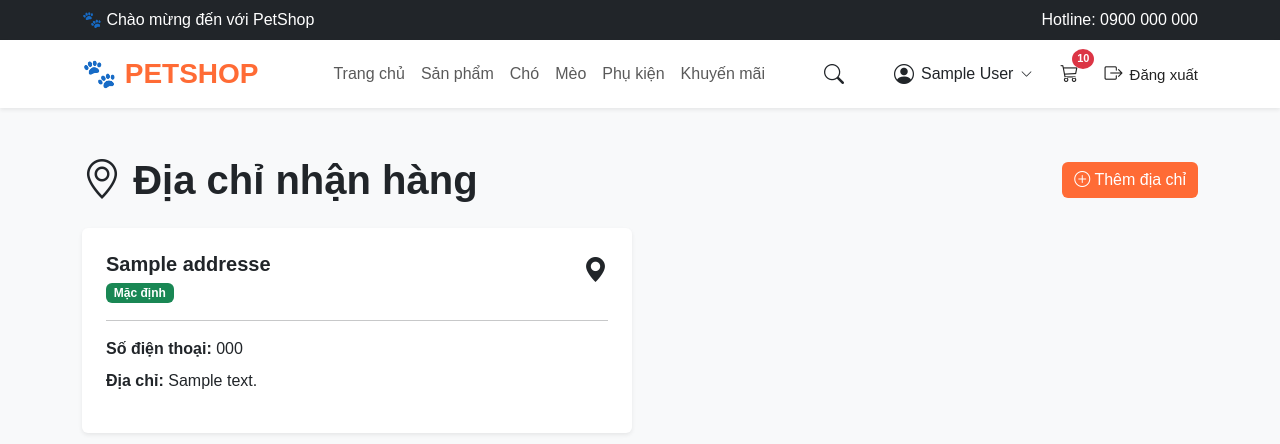
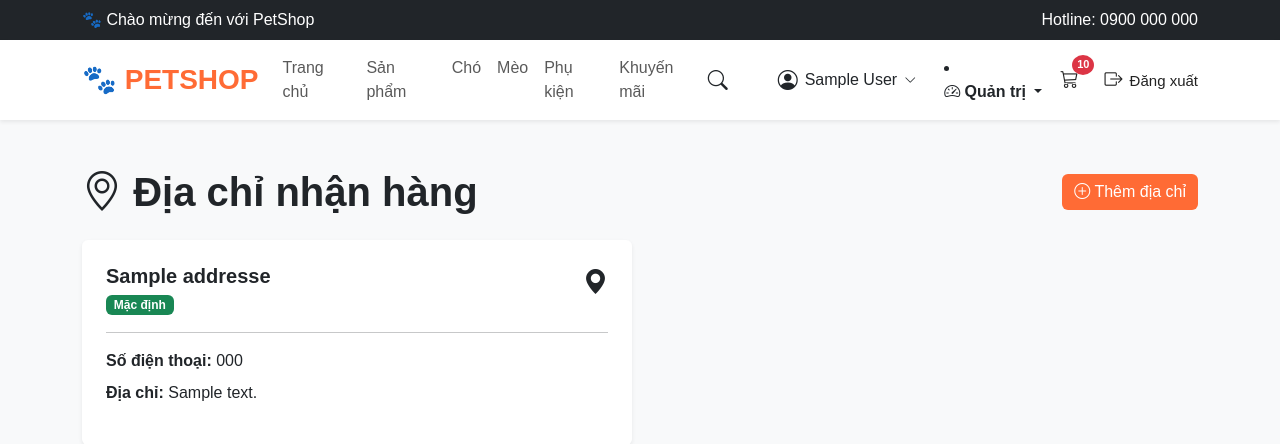
Before and after one commit to thaieaut-engineer/KT_Phan_mem, a Flask app: page /dia-chi/ in a window 1280 px wide. Shown: the top 444 px of the page. Run offline with Flask 3, Linux system fonts and the light colour scheme; a user stored in the database is signed in; tables that the repository leaves empty hold one stand-in row (values such as "Sample post").

Commit message:
hoàn thiện Admin Dashboard + menu điều hướng Admin

```diff
--- a/app/templates/base.html
+++ b/app/templates/base.html
@@ -208,6 +208,100 @@
 
 {% endif %}
 
+{% if current_user.is_authenticated and current_user.role == 'admin' %}
+
+<li class="nav-item dropdown">
+
+    <a
+        class="nav-link dropdown-toggle fw-semibold"
+        href="#"
+        role="button"
+        data-bs-toggle="dropdown"
+        aria-expanded="false"
+    >
+
+        <i class="bi bi-speedometer2"></i>
+
+        Quản trị
+
+    </a>
+
+
+    <ul class="dropdown-menu dropdown-menu-end shadow-sm">
+
+        <li>
+
+            <a
+                class="dropdown-item"
+                href="{{ url_for('admin.dashboard') }}"
+            >
+
+                <i class="bi bi-speedometer2 me-2"></i>
+
+                Dashboard
+
+            </a>
+
+        </li>
+
+
+        <li>
+            <hr class="dropdown-divider">
+        </li>
+
+
+        <li>
+
+            <a
+                class="dropdown-item"
+                href="{{ url_for('admin.orders') }}"
+            >
+
+                <i class="bi bi-receipt me-2"></i>
+
+                Quản lý đơn hàng
+
+            </a>
+
+        </li>
+
+
+        <li>
+
+            <a
+                class="dropdown-item"
+                href="{{ url_for('admin.products') }}"
+            >
+
+                <i class="bi bi-box-seam me-2"></i>
+
+                Quản lý sản phẩm
+
+            </a>
+
+        </li>
+
+
+        <li>
+
+            <a
+                class="dropdown-item"
+                href="{{ url_for('admin.categories') }}"
+            >
+
+                <i class="bi bi-grid me-2"></i>
+
+                Quản lý danh mục
+
+            </a>
+
+        </li>
+
+    </ul>
+
+</li>
+
+{% endif %}
 
         <!-- CART -->
 
```
